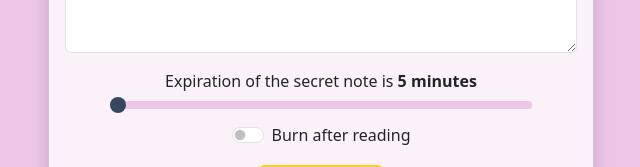
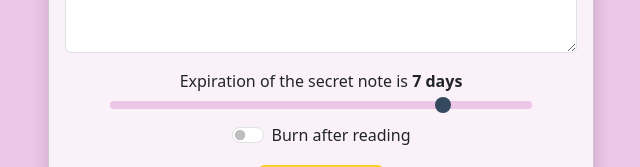
Before and after one commit to eliska-n/BagManUI, a React (Create React App) app: page / in a window 1280 px wide. Shown: the part 472-639 px from the top of the page, without its empty margins (319-959 px from the left). Built offline with nearby package versions, Linux system fonts and the light colour scheme.

Commit message:
seven days expiration by default

```diff
--- a/src/App.js
+++ b/src/App.js
@@ -21,7 +21,7 @@ function SaveNoteScreen({ setAlert }) {
   const [url, setUrl] = useState(null); // to picture the url on UI
   const [disabledTextArea, setTextAreaDisabled] = useState(false) // to disable text area when save button is hit
   const [toggleOn, setToggle] = useState(true) // to change save button into start again button
-  const [expiration, setExpiration] = useState(1) // to set the time to delete the secret note on BE
+  const [expiration, setExpiration] = useState(5) // to set the time to delete the secret note on BE
   const [burnChecked, setBurnChecked] = useState(false)
 
   const expirationTranslationTable = {
```
